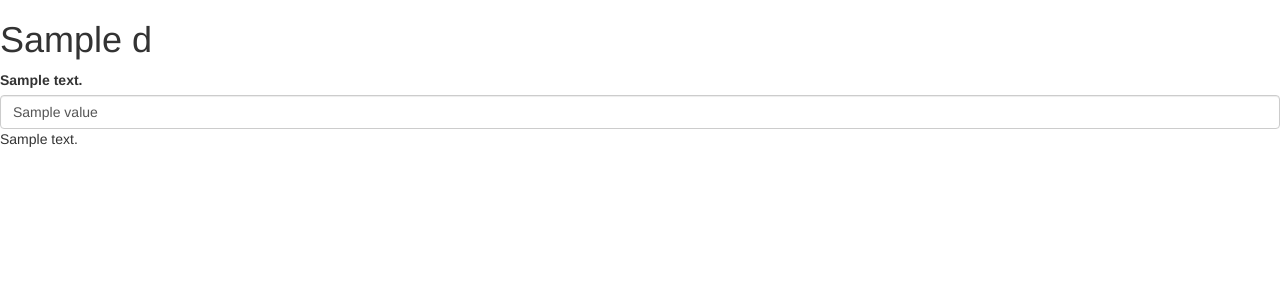
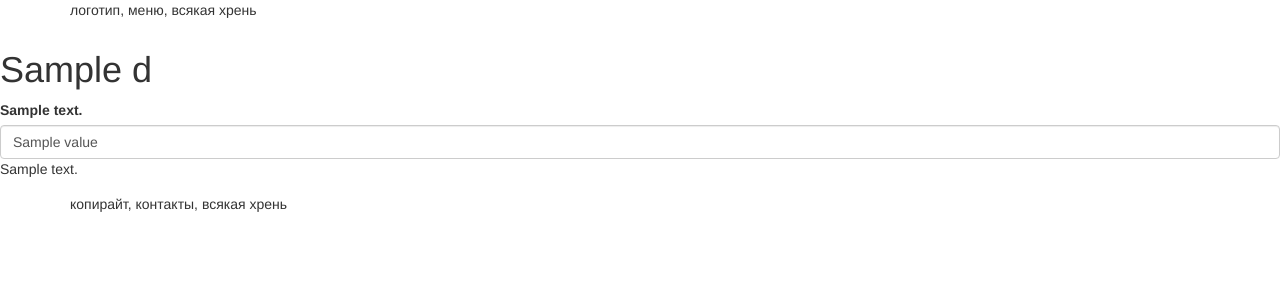
Before and after one commit to robespier/indigo, a Node server app: template indigoWebApp/views/form.jade in a window 1280 px wide. Shown: the top 300 px of the page. Run offline with Node 20, Linux system fonts and the light colour scheme; the template is opened without the code that fills it: most values are stand-ins (such as "Sample title", 1, 10 or a date in 2020); some libraries are stand-ins or nearby versions.

Commit message:
Страница разбита на блоки
* в шаблоне `page.jade` созданы три блока:
  `heading`, `content` и `footer`;
* на клиенте эти блоки обернутся дивами;
* наши формы, соответственно, попадут в `div class="content"`;
* интересный момент на данном этапе -- `footer`, он вынесен
  в отедльный файл и подключается директивой `include`:
  таким способом можно "разгружать" длинные jade-шаблоны;

```diff
--- /dev/null
+++ b/indigoWebApp/views/footer.jade
@@ -0,0 +1 @@
+p копирайт, контакты, всякая хрень
--- a/indigoWebApp/views/page.jade
+++ b/indigoWebApp/views/page.jade
@@ -3,6 +3,14 @@ head
   title= d.title
   meta(name="viewport" content="width=device-width, initial-scale=1.0")
   link(rel='stylesheet', href='/css/bootstrap.min.css')
+  link(rel='stylesheet', href='/css/indigo.css')
 html
   body
-    block content
+    .heading
+      .container
+        p логотип, меню, всякая хрень
+    .content
+      block content
+    .footer
+      .container
+        include footer
```
